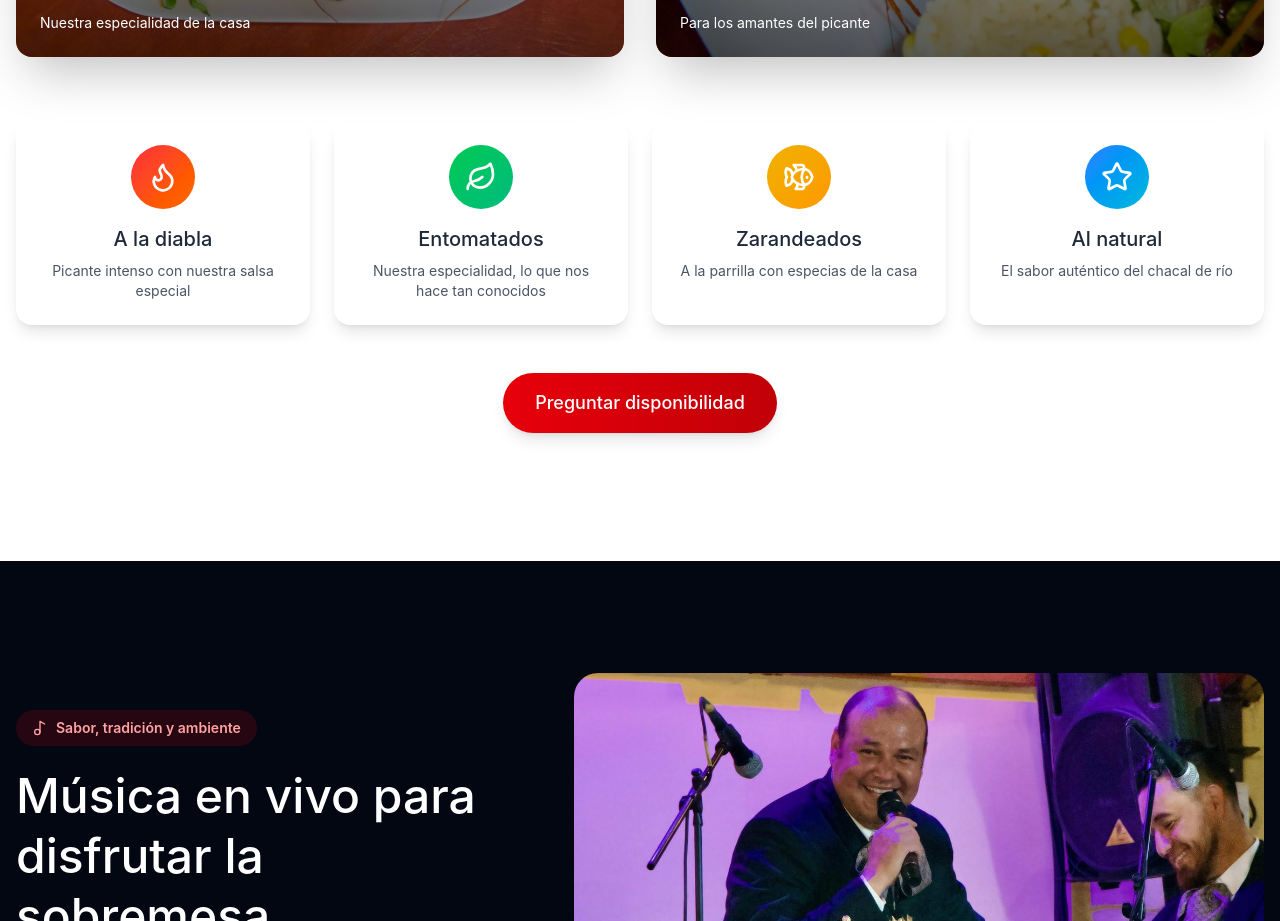
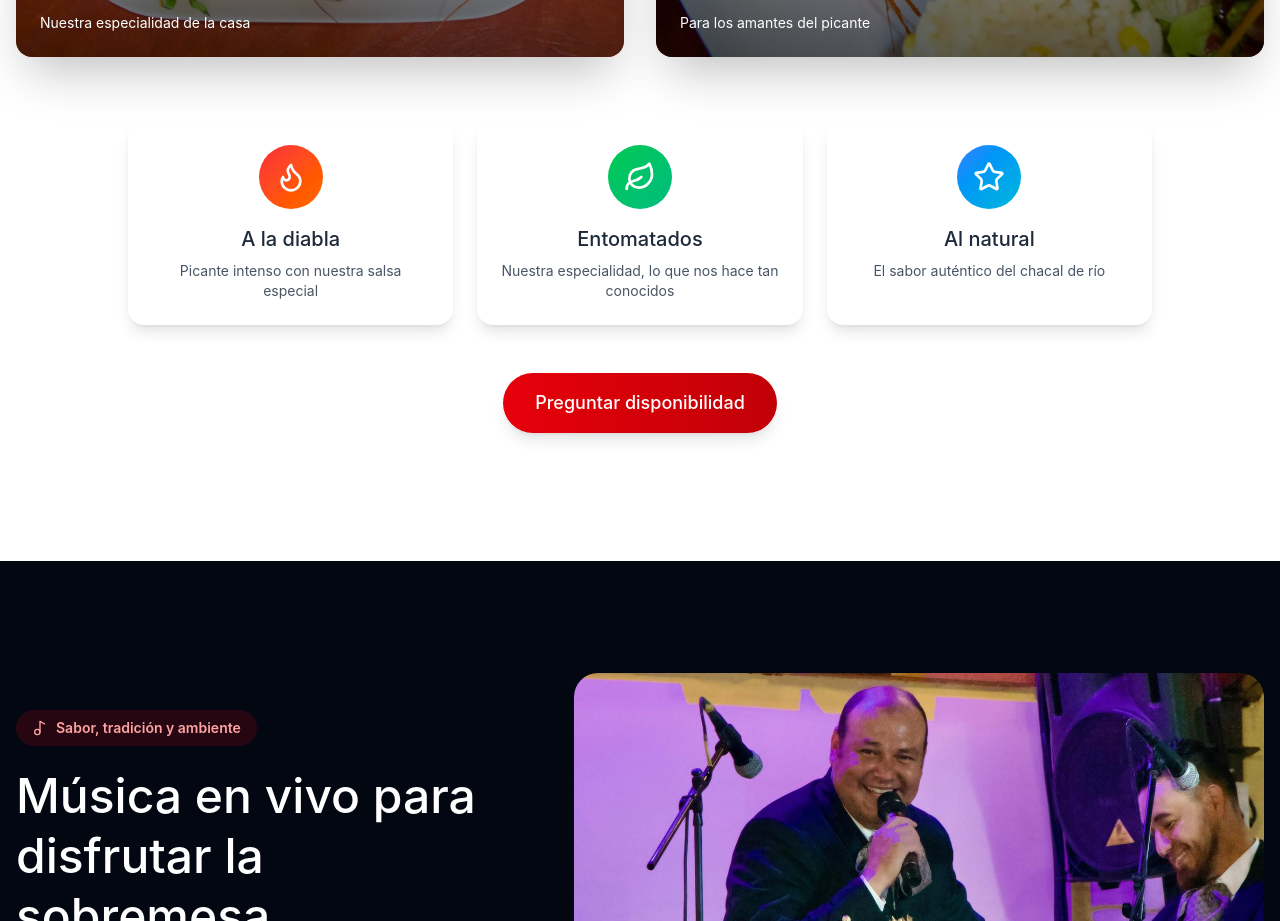
Before and after one commit to Pepebaskes/elcamichin-web, a React (Vite) app: page / in a window 1280 px wide. Shown: the part 2420-3341 px from the top of the page. Built offline with nearby package versions, Linux system fonts and the light colour scheme.

Commit message:
mejore la interfaz de las especialidades

```diff
--- a/src/app/components/EspecialidadesSection.tsx
+++ b/src/app/components/EspecialidadesSection.tsx
@@ -1,5 +1,5 @@
 import { motion } from "motion/react";
-import { Flame, Leaf, Fish, Star } from "lucide-react";
+import { Flame, Leaf, Star } from "lucide-react";
 import { SectionTitle } from "./SectionTitle";
 import { Card } from "./Card";
 import { Button } from "./Button";
@@ -19,12 +19,7 @@ export function EspecialidadesSection() {
       description: "Nuestra especialidad, lo que nos hace tan conocidos",
       color: "from-green-500 to-emerald-500"
     },
-    {
-      name: "Zarandeados",
-      icon: Fish,
-      description: "A la parrilla con especias de la casa",
-      color: "from-yellow-500 to-amber-500"
-    },
+
     {
       name: "Al natural",
       icon: Star,
@@ -82,7 +77,7 @@ export function EspecialidadesSection() {
           </motion.div>
         </div>
 
-        <div className="grid sm:grid-cols-2 lg:grid-cols-4 gap-6 mb-12">
+        <div className="mx-auto mb-12 grid max-w-5xl grid-cols-1 gap-6 sm:grid-cols-3">
           {estilos.map((estilo, index) => {
             const Icon = estilo.icon;
             return (
```
